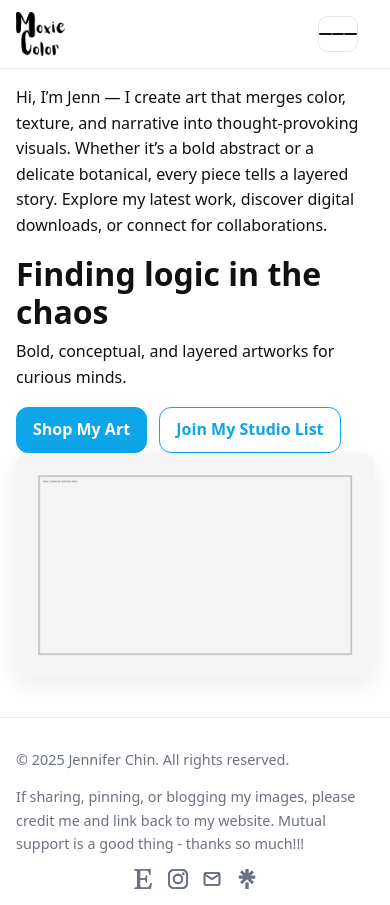
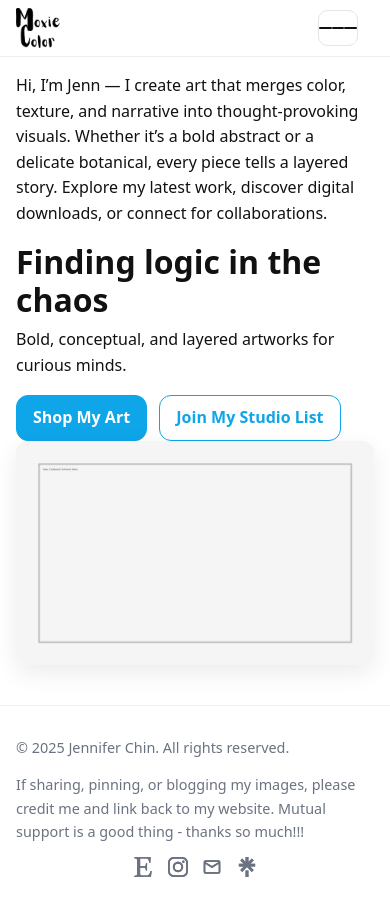
Before and after one commit to MoxieColor/moxiecolor, a Jekyll site: the page built from index.md, in a window 390 px wide. Built offline with Jekyll 4.4.1, drawn with Linux system fonts in a browser that asks for light colours.

Commit message:
Update styles.css

```diff
--- a/assets/styles.css
+++ b/assets/styles.css
@@ -215,3 +215,15 @@
   .site-footer{ border-top-color:#2a2a2a; color:var(--muted); }
   .site-footer .footer-links{ color:var(--fg); }
 }
+
+/* --- Mobile header alignment --- */
+@media (max-width: 780px){
+  .site-header .wrap{ justify-content:flex-start; padding-top:.5rem; padding-bottom:.5rem; }
+  .brand-mark{ height:40px; }
+  .nav-burger{
+    margin-left:auto; display:flex; align-items:center; justify-content:center;
+    width:40px; height:36px; padding:0; line-height:0; border-radius:.6rem;
+  }
+  .nav-burger span{ width:20px; height:2px; margin:3px 0; background:currentColor; border-radius:2px; }
+  .site-header .site-nav .nav-list{ right:.75rem; top:56px; z-index:1001; }
+}
```
